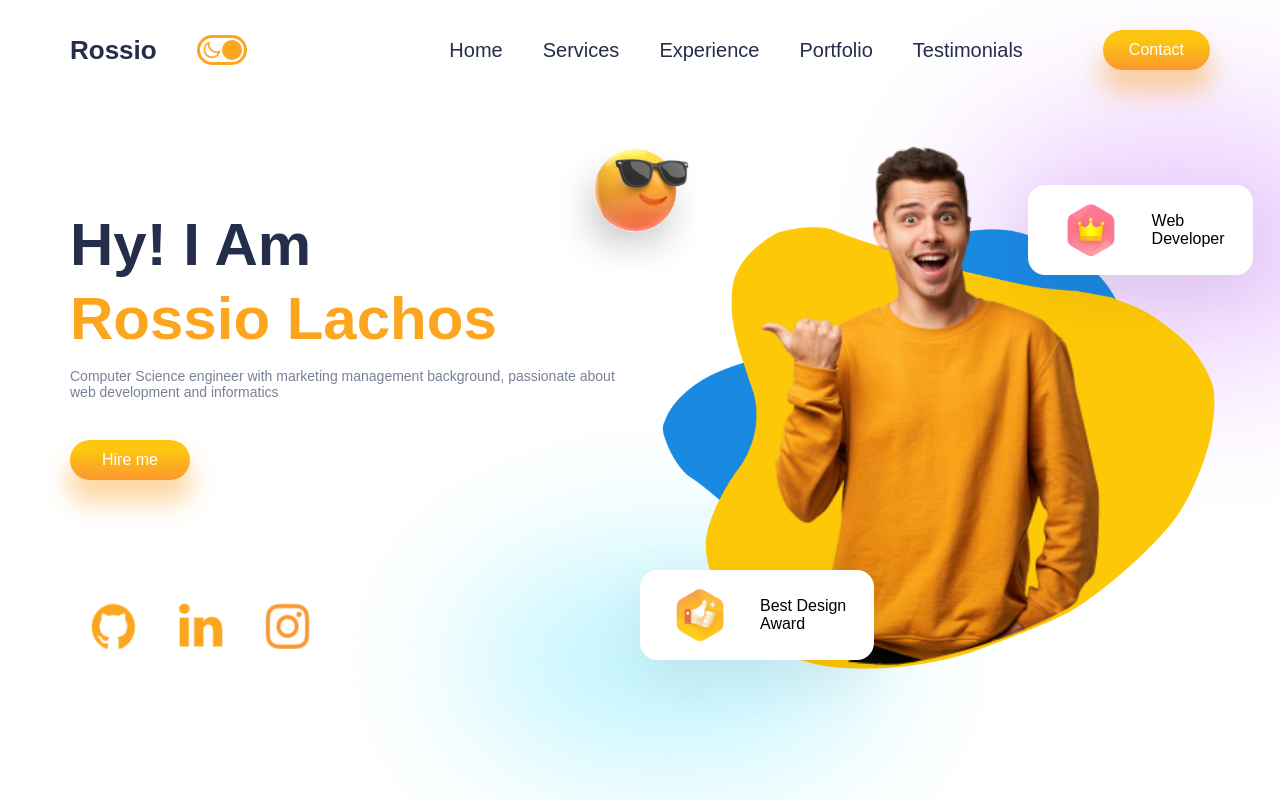
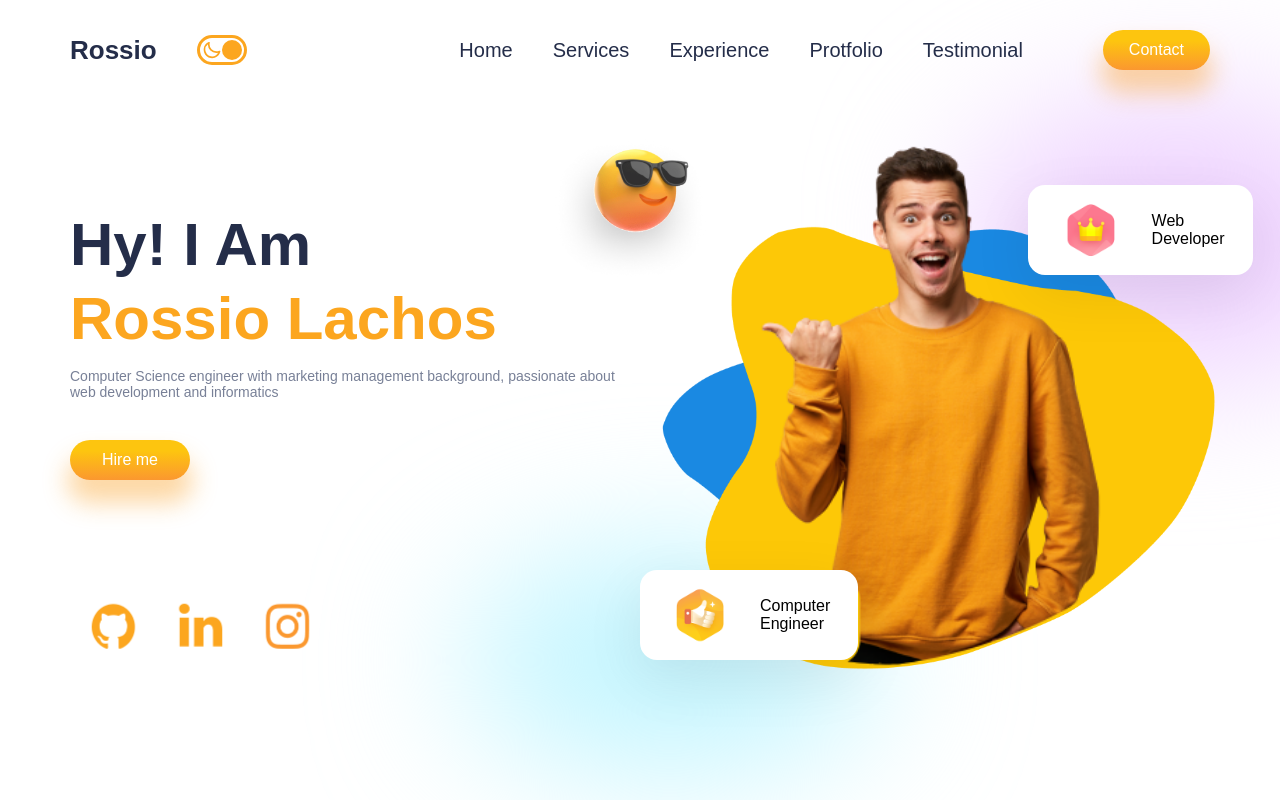
Before and after one commit to rlachos/rossio-website, a React (Create React App) app: page / in a window 1280 px wide. Shown: the top 800 px of the page. Built offline with nearby package versions, Linux system fonts and the light colour scheme; a web font is replaced by a local one.

Commit message:
some fixes on services and experiences

```diff
--- a/package.json
+++ b/package.json
@@ -13,7 +13,7 @@
     "react": "^17.0.2",
     "react-dom": "^17.0.2",
     "react-scripts": "5.0.0",
-    "react-scroll": "^1.8.6",
+    "react-scroll": "1.8.6",
     "swiper": "^8.0.7",
     "web-vitals": "^2.1.0"
   },
--- a/src/components/Experience/Experience.jsx
+++ b/src/components/Experience/Experience.jsx
@@ -6,7 +6,7 @@ function Experience() {
     const theme = useContext(themeContext);
     const darkMode = theme.state.darkMode;
   return (
-   <div className="experience">
+   <div className="experience" id='experience'>
         <div className="achievement">
             <div className="circle" style={{color: darkMode?'var(--orange)':''}}>8+</div>
             <span  style={{color: darkMode?'white':''}}>years</span>
--- a/src/components/Intro/Intro.jsx
+++ b/src/components/Intro/Intro.jsx
@@ -19,7 +19,7 @@ const Intro = () => {
     const darkMode = theme.state.darkMode;
     const transition = { duration: 2, type: "spring" };
   return (
-    <div className="Intro">
+    <div className="Intro" id="Intro">
         <div className="i-left">
             <div className="i-name">
                 <span style={{ color: darkMode ? "white" : "" }}>Hy! I Am</span>
@@ -34,15 +34,15 @@ const Intro = () => {
                 Hire me
             </button>
             <div className="i-icons">
-                <a href='https://github.com/rlachos'>
+                <a href='https://github.com/rlachos' target="_blank">
                     <img src={Github} alt="" />
                 </a>
 
-                <a>
-                <img src={LinkedIn} alt="" />
+                <a href='https://www.linkedin.com/in/rlachos/' target="_blank">
+                <img src={LinkedIn} alt=""/>
                 </a>
 
-                <a href='https://instagram.com/rossio.lachos/'>
+                <a href='https://instagram.com/rossio.lachos/' target="_blank">
                 <img src={Instagram} alt="" />
                 </a>
 
@@ -73,7 +73,7 @@ const Intro = () => {
             whileInView={{ left: "0rem" }}
             transition={transition}
             style={{top:'18rem', left: '0rem'}}>
-                <FloatingDiv image={thumbup} txt1='Best Design' txt2='Award'/>
+                <FloatingDiv image={thumbup} txt1='Computer' txt2='Engineer'/>
             </motion.div>
             <div className="blur" style={{background: "rgb(238 210 255)"}}></div>
             <div className="blur"
--- a/src/components/Navbar/Navbar.jsx
+++ b/src/components/Navbar/Navbar.jsx
@@ -1,9 +1,10 @@
 import React from 'react'
 import './Navbar.css'
 import Toggle from '../Toggle/Toggle'
+import { Link } from 'react-scroll'
 const Navbar = () => {
     return (
-        <div  className="n-wrapper">
+        <div  className="n-wrapper" id="Navbar">
 
             <div className="n-left">
                 <div className='n-name'>Rossio</div>
@@ -14,14 +15,36 @@ const Navbar = () => {
             <div className="n-right">
                 <div className="n-list">
                 <ul style={{listStyleType : 'none'}}>
-                    <li>Home</li>
-                    <li>Services</li>
-                    <li>Experience</li>
-                    <li>Portfolio</li>
-                    <li>Testimonials</li>
+                <li>
+              <Link activeClass="active" to="Navbar" spy={true} smooth={true}>
+                Home
+              </Link>
+            </li>
+            <li>
+              <Link to="services" spy={true} smooth={true}>
+                Services
+              </Link>
+            </li>
+            <li>
+              <Link to="works" spy={true} smooth={true}>
+                Experience
+              </Link>
+            </li>
+            <li>
+              <Link to="portfolio" spy={true} smooth={true}>
+                Protfolio
+              </Link>
+            </li>
+            <li>
+              <Link to="testimonial" spy={true} smooth={true}>
+                Testimonial
+              </Link>
+            </li>
                 </ul>
                 </div>
-                <button className="button n-button">Contact</button>
+                <Link to="contact" spy={true} smooth={true}>
+        <button className="button n-button">Contact</button>
+        </Link>
             </div>
 
 
--- a/src/components/Portfolio/Portfolio.jsx
+++ b/src/components/Portfolio/Portfolio.jsx
@@ -12,7 +12,7 @@ const Portfolio = () => {
     const theme = useContext(themeContext);
     const darkMode = theme.state.darkMode;
   return (
-        <div className="portfolio">
+        <div className="portfolio" id="portfolio">
             {/*heading*/}
             <span style={{color: darkMode?'white': ''}}>Recent Projects</span>
             <span>Portfolio</span>
--- a/src/components/Works/works.css
+++ b/src/components/Works/works.css
@@ -6,6 +6,7 @@
 
     /* scroll */
     align-items: center;
+
   }
   /* left side */
   .awesome {
--- a/src/components/Works/works.jsx
+++ b/src/components/Works/works.jsx
@@ -1,44 +1,58 @@
-import React from 'react'
-import './works.css'
+import React, { useContext } from "react";
+import "./works.css";
 import Upwork from "../../img/Upwork.png";
 import Fiverr from "../../img/fiverr.png";
 import Amazon from "../../img/amazon.png";
 import Shopify from "../../img/Shopify.png";
 import Facebook from "../../img/Facebook.png";
-import { useContext } from "react";
-import { themeContext } from '../../context';
+import { themeContext } from "../../context";
 import { motion } from "framer-motion";
-
-function Works() {
+import {Link} from 'react-scroll'
+const Works = () => {
+  // context
   const theme = useContext(themeContext);
   const darkMode = theme.state.darkMode;
+
+  // transition
   return (
-   <div className="works">
+    <div className="works" id="works">
       {/* left side */}
+      <div className="w-left">
         <div className="awesome">
-             <span style={{ color: darkMode ? "white" : "" }}>Works for All these</span>
+          {/* dark Mode */}
+          <span style={{ color: darkMode ? "white" : "" }}>
+            Works for All these
+          </span>
           <span>Brands & Clients</span>
           <spane>
             Lorem ispum is simpley dummy text of printing of printing Lorem
             <br />
-                ispum is simpley dummy text of printing
+            ispum is simpley dummy text of printingLorem ispum is simpley dummy
+            text
             <br />
-                ispum is simpley dummy text of printing
+            y dummy text of printingLorem
             <br />
             ispum is simpley dummy text of printing
           </spane>
-            <button className="button s-button">Hire me</button>
-            <div className="blur s-blur1" style={{ background: "#ABF1FF94" }}></div>
+          <Link to="contact" smooth={true} spy={true}>
+            <button className="button s-button">Hire Me</button>
+          </Link>
+          <div
+            className="blur s-blur1"
+            style={{ background: "#ABF1FF94" }}
+          ></div>
         </div>
+
         {/* right side */}
+      </div>
       <div className="w-right">
         <motion.div
           initial={{ rotate: 45 }}
           whileInView={{ rotate: 0 }}
           viewport={{ margin: "-40px" }}
           transition={{ duration: 3.5, type: "spring" }}
-
-            className="w-mainCircle">
+          className="w-mainCircle"
+        >
           <div className="w-secCircle">
             <img src={Upwork} alt="" />
           </div>
@@ -47,7 +61,7 @@ function Works() {
           </div>
           <div className="w-secCircle">
             <img src={Amazon} alt="" />
-                </div>
+          </div>{" "}
           <div className="w-secCircle">
             <img src={Shopify} alt="" />
           </div>
@@ -55,13 +69,12 @@ function Works() {
             <img src={Facebook} alt="" />
           </div>
         </motion.div>
+        {/* background Circles */}
         <div className="w-backCircle blueCircle"></div>
         <div className="w-backCircle yellowCircle"></div>
+      </div>
+    </div>
+  );
+};
 
-        </div>
-
-   </div>
-  )
-}
-
-export default Works
+export default Works;
```
Also changed, not shown: src/components/Services/Services.css (line endings or trailing spaces), 1 other file (tests, documents, lock files or other folders). Lines whose indentation alone changed are shown as unchanged.
